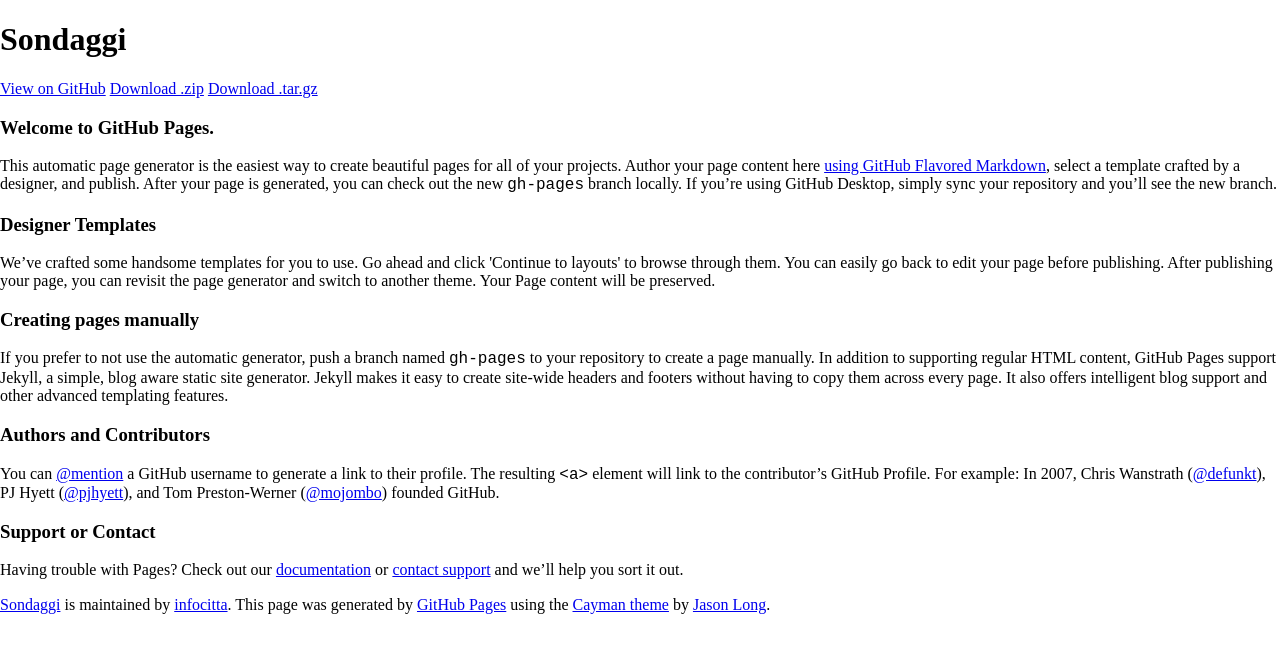
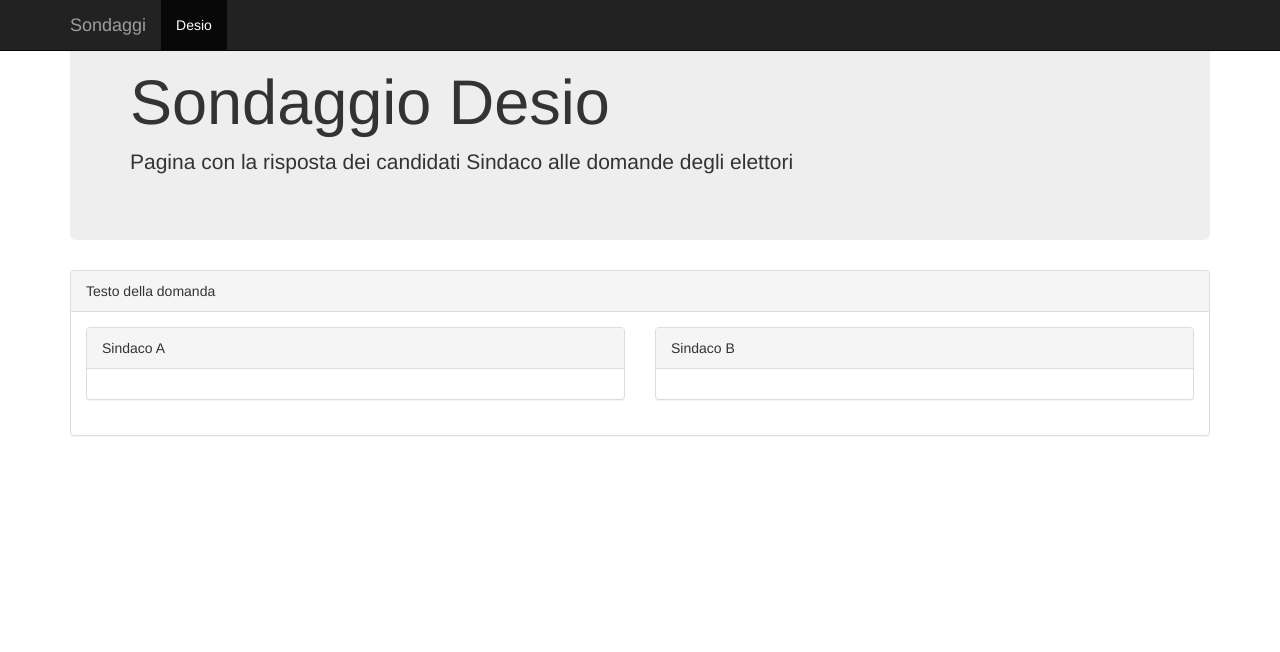
Before and after one commit to infocitta/sondaggi, a plain HTML site: page index.html in a window 1280 px wide. Drawn offline with nearby package versions, Linux system fonts and the light colour scheme.

Commit message:
Update index.html

```diff
--- a/index.html
+++ b/index.html
@@ -1,57 +1,88 @@
 <!DOCTYPE html>
-<html lang="en-us">
+<html lang="en">
   <head>
-    <meta charset="UTF-8">
-    <title>Sondaggi by infocitta</title>
+    <meta charset="utf-8">
+    <meta http-equiv="X-UA-Compatible" content="IE=edge">
     <meta name="viewport" content="width=device-width, initial-scale=1">
-    <link rel="stylesheet" type="text/css" href="stylesheets/normalize.css" media="screen">
-    <link href='https://fonts.googleapis.com/css?family=Open+Sans:400,700' rel='stylesheet' type='text/css'>
-    <link rel="stylesheet" type="text/css" href="stylesheets/stylesheet.css" media="screen">
-    <link rel="stylesheet" type="text/css" href="stylesheets/github-light.css" media="screen">
+    <!-- The above 3 meta tags *must* come first in the head; any other head content must come *after* these tags -->
+    <title>Sondaggio Desio</title>
+
+    <!-- Bootstrap -->
+<link rel="stylesheet" href="https://maxcdn.bootstrapcdn.com/bootstrap/3.3.6/css/bootstrap.min.css" integrity="sha384-1q8mTJOASx8j1Au+a5WDVnPi2lkFfwwEAa8hDDdjZlpLegxhjVME1fgjWPGmkzs7" crossorigin="anonymous">
+    <!-- HTML5 shim and Respond.js for IE8 support of HTML5 elements and media queries -->
+    <!-- WARNING: Respond.js doesn't work if you view the page via file:// -->
+    <!--[if lt IE 9]>
+      <script src="https://oss.maxcdn.com/html5shiv/3.7.2/html5shiv.min.js"></script>
+      <script src="https://oss.maxcdn.com/respond/1.4.2/respond.min.js"></script>
+    <![endif]-->
   </head>
   <body>
-    <section class="page-header">
-      <h1 class="project-name">Sondaggi</h1>
-      <h2 class="project-tagline"></h2>
-      <a href="https://github.com/infocitta/sondaggi" class="btn">View on GitHub</a>
-      <a href="https://github.com/infocitta/sondaggi/zipball/master" class="btn">Download .zip</a>
-      <a href="https://github.com/infocitta/sondaggi/tarball/master" class="btn">Download .tar.gz</a>
-    </section>
-
-    <section class="main-content">
-      <h3>
-<a id="welcome-to-github-pages" class="anchor" href="#welcome-to-github-pages" aria-hidden="true"><span aria-hidden="true" class="octicon octicon-link"></span></a>Welcome to GitHub Pages.</h3>
-
-<p>This automatic page generator is the easiest way to create beautiful pages for all of your projects. Author your page content here <a href="https://guides.github.com/features/mastering-markdown/">using GitHub Flavored Markdown</a>, select a template crafted by a designer, and publish. After your page is generated, you can check out the new <code>gh-pages</code> branch locally. If you’re using GitHub Desktop, simply sync your repository and you’ll see the new branch.</p>
-
-<h3>
-<a id="designer-templates" class="anchor" href="#designer-templates" aria-hidden="true"><span aria-hidden="true" class="octicon octicon-link"></span></a>Designer Templates</h3>
-
-<p>We’ve crafted some handsome templates for you to use. Go ahead and click 'Continue to layouts' to browse through them. You can easily go back to edit your page before publishing. After publishing your page, you can revisit the page generator and switch to another theme. Your Page content will be preserved.</p>
-
-<h3>
-<a id="creating-pages-manually" class="anchor" href="#creating-pages-manually" aria-hidden="true"><span aria-hidden="true" class="octicon octicon-link"></span></a>Creating pages manually</h3>
-
-<p>If you prefer to not use the automatic generator, push a branch named <code>gh-pages</code> to your repository to create a page manually. In addition to supporting regular HTML content, GitHub Pages support Jekyll, a simple, blog aware static site generator. Jekyll makes it easy to create site-wide headers and footers without having to copy them across every page. It also offers intelligent blog support and other advanced templating features.</p>
-
-<h3>
-<a id="authors-and-contributors" class="anchor" href="#authors-and-contributors" aria-hidden="true"><span aria-hidden="true" class="octicon octicon-link"></span></a>Authors and Contributors</h3>
-
-<p>You can <a href="https://help.github.com/articles/basic-writing-and-formatting-syntax/#mentioning-users-and-teams" class="user-mention">@mention</a> a GitHub username to generate a link to their profile. The resulting <code>&lt;a&gt;</code> element will link to the contributor’s GitHub Profile. For example: In 2007, Chris Wanstrath (<a href="https://github.com/defunkt" class="user-mention">@defunkt</a>), PJ Hyett (<a href="https://github.com/pjhyett" class="user-mention">@pjhyett</a>), and Tom Preston-Werner (<a href="https://github.com/mojombo" class="user-mention">@mojombo</a>) founded GitHub.</p>
-
-<h3>
-<a id="support-or-contact" class="anchor" href="#support-or-contact" aria-hidden="true"><span aria-hidden="true" class="octicon octicon-link"></span></a>Support or Contact</h3>
-
-<p>Having trouble with Pages? Check out our <a href="https://help.github.com/pages">documentation</a> or <a href="https://github.com/contact">contact support</a> and we’ll help you sort it out.</p>
-
-      <footer class="site-footer">
-        <span class="site-footer-owner"><a href="https://github.com/infocitta/sondaggi">Sondaggi</a> is maintained by <a href="https://github.com/infocitta">infocitta</a>.</span>
-
-        <span class="site-footer-credits">This page was generated by <a href="https://pages.github.com">GitHub Pages</a> using the <a href="https://github.com/jasonlong/cayman-theme">Cayman theme</a> by <a href="https://twitter.com/jasonlong">Jason Long</a>.</span>
-      </footer>
-
-    </section>
+<div id="fb-root"></div>
+<script>(function(d, s, id) {
+  var js, fjs = d.getElementsByTagName(s)[0];
+  if (d.getElementById(id)) return;
+  js = d.createElement(s); js.id = id;
+  js.src = "http://connect.facebook.net/it_IT/sdk.js#xfbml=1&version=v2.6&appId=591996370950973";
+  fjs.parentNode.insertBefore(js, fjs);
+}(document, 'script', 'facebook-jssdk'));</script>
 
 
+  <nav class="navbar navbar-inverse navbar-fixed-top">
+      <div class="container">
+        <div class="navbar-header">
+          <button type="button" class="navbar-toggle collapsed" data-toggle="collapse" data-target="#navbar" aria-expanded="false" aria-controls="navbar">
+            <span class="sr-only">Toggle navigation</span>
+            <span class="icon-bar"></span>
+            <span class="icon-bar"></span>
+            <span class="icon-bar"></span>
+          </button>
+          <a class="navbar-brand" href="#">Sondaggi</a>
+        </div>
+        <div id="navbar" class="navbar-collapse collapse">
+          <ul class="nav navbar-nav">
+            <li class="active"><a href="#">Desio</a></li>
+          </ul>
+        </div><!--/.nav-collapse -->
+      </div>
+    </nav>
+
+    <div class="container" role="main">
+
+      <!-- Main jumbotron for a primary marketing message or call to action -->
+      <div class="jumbotron">
+        <h1>Sondaggio Desio</h1>
+        <p>Pagina con la risposta dei candidati Sindaco alle domande degli elettori</p>
+      </div>
+      </div>
+
+ <div class="container" >
+<div class="panel panel-default">
+  <div class="panel-heading">Testo della domanda</div>
+  <div class="panel-body">
+<div class="row">
+  <div class="col-sm-6"><div class="panel panel-default">
+  <div class="panel-heading">Sindaco A</div>
+  <div class="panel-body">
+  <div class="fb-comments" data-href="https://infocitta.github.io/sondaggi/desio/1/a" data-numposts="1"></div>
+  </div>
+</div></div>
+  <div class="col-sm-6"><div class="panel panel-default">
+  <div class="panel-heading">Sindaco B</div>
+  <div class="panel-body">
+  <div class="fb-comments" data-href="https://infocitta.github.io/sondaggi/desio/1/b" data-numposts="1"></div>
+  </div>
+</div></div>
+
+</div>
+
+  </div>
+</div>
+</div>
+
+
+    <!-- jQuery (necessary for Bootstrap's JavaScript plugins) -->
+    <script src="https://ajax.googleapis.com/ajax/libs/jquery/1.11.3/jquery.min.js"></script>
+    <!-- Include all compiled plugins (below), or include individual files as needed -->
+    <script src="https://maxcdn.bootstrapcdn.com/bootstrap/3.3.6/js/bootstrap.min.js" integrity="sha384-0mSbJDEHialfmuBBQP6A4Qrprq5OVfW37PRR3j5ELqxss1yVqOtnepnHVP9aJ7xS" crossorigin="anonymous"></script>
   </body>
 </html>
```
